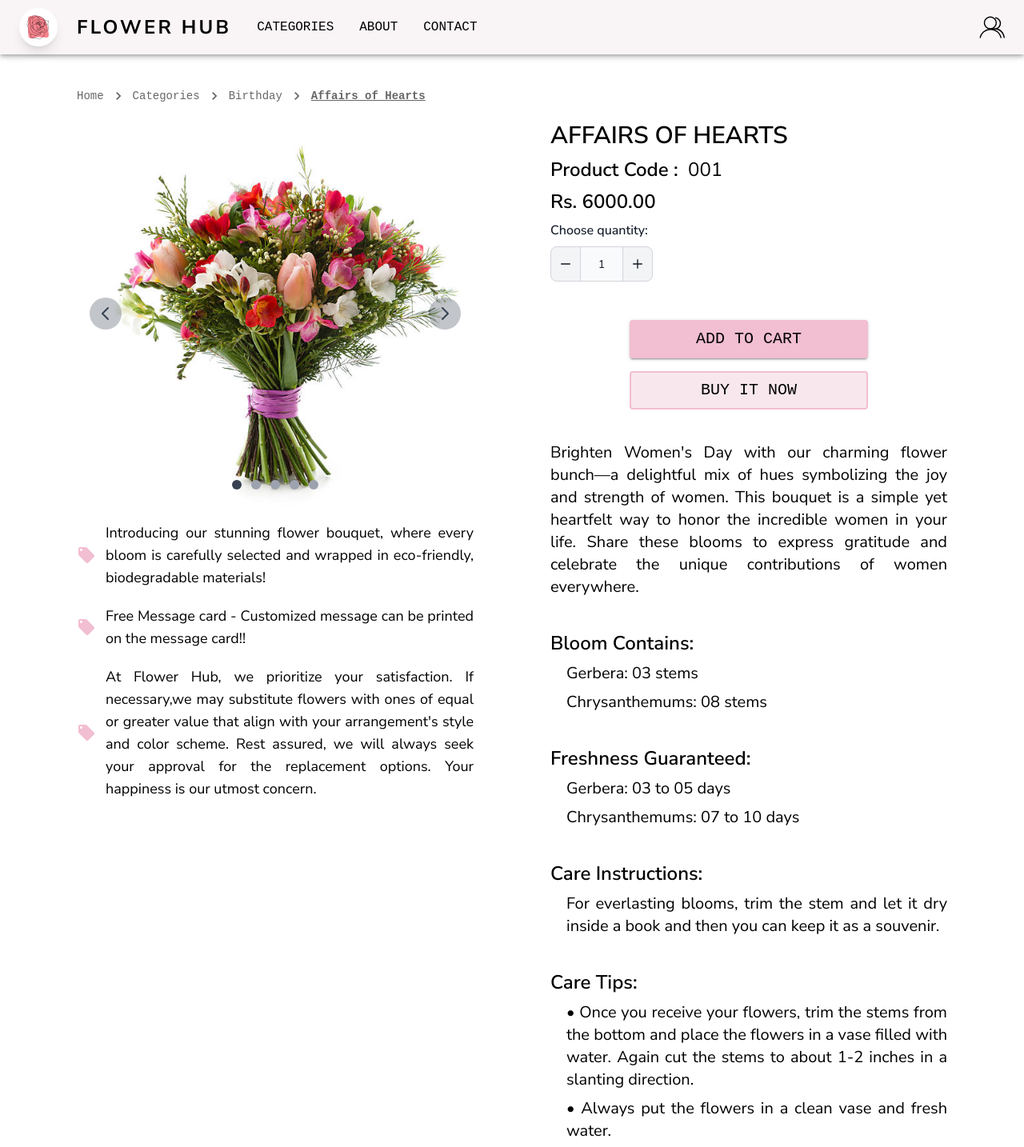
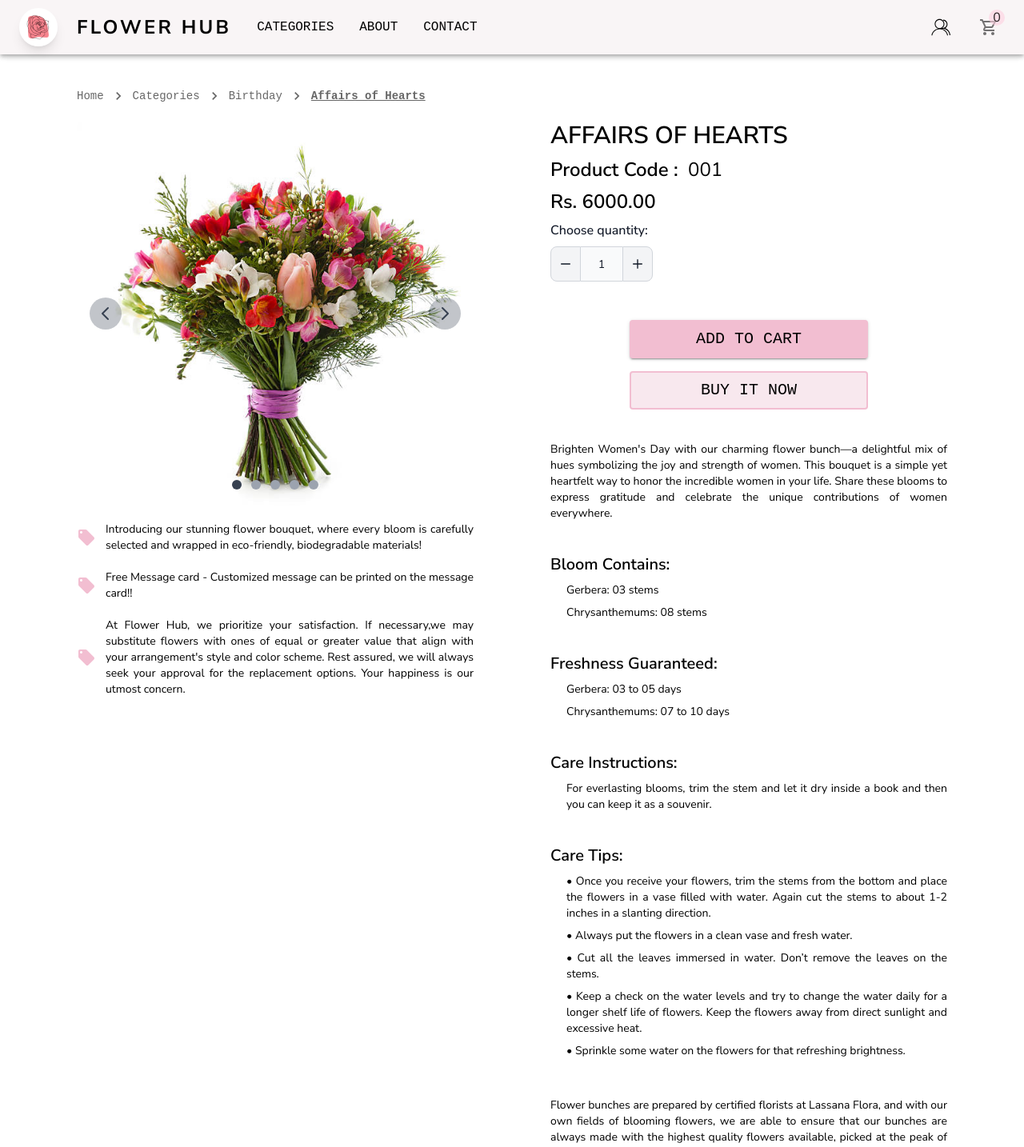
Before and after one commit to DaNoDya99/Flora, a React (Vite) app: page /product/1/001 in a window 1280 px wide. Shown: the top 1434 px of the page at 80% size. Built offline with nearby package versions, Linux system fonts and the light colour scheme.

Commit message:
Product cart completed.

```diff
--- a/src/App.jsx
+++ b/src/App.jsx
@@ -12,6 +12,7 @@ import Home from "./pages/customer/home.jsx";
 import Product from "./pages/customer/product.jsx";
 import Products from "./pages/customer/products.jsx";
 import ResetPassword from "./pages/auth/reset-password.jsx";
+import CartDetails from "./pages/customer/cart-details.jsx";
 
 const router = createBrowserRouter(createRoutesFromElements(
     <Route>
@@ -31,6 +32,7 @@ const router = createBrowserRouter(createRoutesFromElements(
                     id: params.id
                 }
             }}/>
+            <Route path={'cart-details'} element={<CartDetails/>}/>
         </Route>
     </Route>
 ));
--- a/src/components/navbar.jsx
+++ b/src/components/navbar.jsx
@@ -17,6 +17,11 @@ import { Link } from "react-router-dom";
 import Drawer from "@mui/material/Drawer";
 import { styled } from "@mui/material/styles";
 import PropTypes from "prop-types";
+import ShoppingCartOutlinedIcon from '@mui/icons-material/ShoppingCartOutlined';
+import Modal from '@mui/material/Modal';
+import CloseIcon from '@mui/icons-material/Close';
+import Divider from '@mui/material/Divider';
+import ProductionQuantityLimitsOutlinedIcon from '@mui/icons-material/ProductionQuantityLimitsOutlined';
 
 const pages = ["Categories", "About", "Contact"];
 
@@ -24,24 +29,38 @@ const DrawerStyled = styled(Drawer)(() => ({
     height: 90,
     width: '10em'
 }))
+
+const style = {
+    position: 'fixed',
+    top: '16em',
+    left: '75%',
+    transform: 'translate(-50%, -50%)',
+    width: 600,
+    bgcolor: 'background.paper',
+    boxShadow: 24,
+    p: 4,
+};
+
 function ResponsiveAppBar(props) {
     const loggedIn = useSelector(state => state.customer.data.loggedIn);
     const settings = loggedIn ? [{ 'name': 'Profile', 'link': '/auth/login' },
     { 'name': 'Logout', 'link': '/auth/logout' }] : [{ 'name': 'Login', 'link': '/auth/login' },
     { 'name': 'Register', 'link': '/auth/register' }];
 
-    let profile_image = <img src={AccountIcon} className={"w-8 h-8"} alt="Account" />
+    let profile_image = <img src={AccountIcon} className={"w-6 h-6"} alt="Account" />
     const sticky = props.sticky;
 
     const [open, setOpen] = React.useState(false);
+    const [openModal, setOpenModal] = React.useState(false);
+
+    console.log(openModal);
 
     const toggleDrawer = (newOpen) => () => {
         setOpen(newOpen);
     };
 
-
     if (loggedIn) {
-        profile_image = <img src={AccountIcon} className={"w-8 h-8"} alt="Account" />
+        profile_image = <img src={AccountIcon} className={"w-6 h-6"} alt="Account" />
     }
 
     const [anchorElNav, setAnchorElNav] = React.useState(null);
@@ -159,7 +178,7 @@ function ResponsiveAppBar(props) {
 
                     <Box sx={{ flexGrow: 0 }}>
                         <Tooltip title="Open settings">
-                            <IconButton onClick={handleOpenUserMenu} sx={{ p: 0 }}>
+                            <IconButton onClick={handleOpenUserMenu}>
                                 {profile_image}
                             </IconButton>
                         </Tooltip>
@@ -188,6 +207,49 @@ function ResponsiveAppBar(props) {
                             ))}
                         </Menu>
                     </Box>
+                    <div className={'ms-5'}>
+                        <div>
+                            <IconButton>
+                                <ShoppingCartOutlinedIcon onClick={() => setOpenModal(true)} />
+                            </IconButton>
+                            <div className='rounded-full bg-secondary2/60 absolute top-3 right-0 h-5 w-5 flex justify-center items-center'>0</div>
+                        </div>
+
+                        <div>
+                            <Modal
+                                open={openModal}
+                                aria-labelledby="modal-modal-title"
+                                aria-describedby="modal-modal-description"
+                            >
+                                <Box sx={style}>
+                                    <div className={'flex justify-between items-center'}>
+                                        <Typography id="modal-modal-title" variant="h6" component="h3">
+                                            Your Bag
+                                        </Typography>
+                                        <div className='flex text-gray-500 items-center gap-2'>
+                                            <div>{0} item(s)</div>
+                                            <CloseIcon onClick={() => setOpenModal(false)} className={'text-red-600'} />
+                                        </div>
+                                    </div>
+                                    <Divider variant="middle" className='!my-2' />
+                                    <div className='w-full flex flex-col items-center py-8'>
+                                        <ProductionQuantityLimitsOutlinedIcon className={'!text-6xl text-gray-400'} />
+                                        <p className={'text-gray-400'}>No items in the cart</p>
+                                    </div>
+                                    <div className={'flex justify-between'}>
+                                        <Typography className={'!font-semibold !text-gray-600'}>SUB TOTAL</Typography>
+                                        <Typography className={'!font-semibold !text-gray-600'}>Rs. 00.00</Typography>
+                                    </div>
+                                    <div className={'text-[.7em]'}>Taxes and shipping calculated at the checkout</div>
+                                    <div className={'flex justify-center mt-5'}>
+                                        <Button variant="contained" color="secondary3" className={'w-[60%] !h-9'}>
+                                            <Typography className={'!text-sm font-semibold'}>Continue Shopping</Typography>
+                                        </Button>
+                                    </div>
+                                </Box>
+                            </Modal>
+                        </div>
+                    </div>
                 </Toolbar>
             </Container>
             <DrawerStyled anchor={'left'} open={open} onClose={toggleDrawer(false)} hideBackdrop={false}>
@@ -242,4 +304,5 @@ function ResponsiveAppBar(props) {
 ResponsiveAppBar.propTypes = {
     sticky: PropTypes.bool.isRequired,
 }
+
 export default ResponsiveAppBar;
--- a/src/pages/customer/product.jsx
+++ b/src/pages/customer/product.jsx
@@ -24,7 +24,7 @@ function Product() {
             <div className={'flex w-full'}>
                 <div className={'w-[50%] mr-12'}>
                     <ImgCarousel/>
-                    <div className={'mt-10 max-2xl:mt-5 space-y-10 max-2xl:space-y-5 text-xl max-2xl:text-lg'}>
+                    <div className={'mt-10 max-2xl:mt-5 space-y-10 max-2xl:space-y-5 text-xl max-2xl:text-sm'}>
                         <div className={'flex items-center'}>
                             <LocalOfferIcon className={'text-secondary3 mr-3'}/>
                             <p className="text-justify">Introducing our stunning flower bouquet, where every bloom is
@@ -66,50 +66,36 @@ function Product() {
                     </div>
                     <div className={'space-y-10'}>
                         {/* eslint-disable-next-line react/no-unescaped-entities */}
-                        <p className={'text-justify text-xl'}>Brighten Women's Day with our charming flower bunch—a delightful mix of hues symbolizing the
+                        <p className={'text-justify text-xl max-2xl:text-sm'}>Brighten Women's Day with our charming flower bunch—a delightful mix of hues symbolizing the
                             joy and strength of women. This bouquet is a simple yet heartfelt way to honor the incredible women in your life. Share
                             these blooms to express gratitude and celebrate the unique contributions of women everywhere.</p>
 
                         <div className={'space-y-2'}>
-                            <h1 className={'text-2xl font-semibold'}>Bloom Contains:</h1>
-                            <p className={'text-justify text-xl ms-5'}>Gerbera: 03 stems</p>
-                            <p className={'text-justify text-xl ms-5'}>Chrysanthemums: 08 stems</p>
+                            <h1 className={'text-2xl font-semibold max-2xl:text-xl'}>Bloom Contains:</h1>
+                            <p className={'text-justify text-xl ms-5 max-2xl:text-sm'}>Gerbera: 03 stems</p>
+                            <p className={'text-justify text-xl ms-5 max-2xl:text-sm'}>Chrysanthemums: 08 stems</p>
                         </div>
 
                         <div className={'space-y-2'}>
-                            <h1 className={'text-2xl font-semibold'}>Freshness Guaranteed:</h1>
-                            <p className={'text-justify text-xl ms-5'}>Gerbera: 03 to 05 days</p>
-                            <p className={'text-justify text-xl ms-5'}>Chrysanthemums: 07 to 10 days</p>
+                            <h1 className={'text-2xl font-semibold max-2xl:text-xl'}>Freshness Guaranteed:</h1>
+                            <p className={'text-justify text-xl ms-5 max-2xl:text-sm'}>Gerbera: 03 to 05 days</p>
+                            <p className={'text-justify text-xl ms-5 max-2xl:text-sm'}>Chrysanthemums: 07 to 10 days</p>
                         </div>
 
                         <div className={'space-y-2'}>
-                            <h1 className={'text-2xl font-semibold'}>Care Instructions:</h1>
-                            <p className={'text-justify text-xl ms-5'}>For everlasting blooms, trim the stem and let it dry inside a book and then you can keep it as a souvenir.</p>
+                            <h1 className={'text-2xl font-semibold max-2xl:text-xl'}>Care Instructions:</h1>
+                            <p className={'text-justify text-xl ms-5 max-2xl:text-sm'}>For everlasting blooms, trim the stem and let it dry inside a book and then you can keep it as a souvenir.</p>
                         </div>
 
-                        {/*Care Tips:*/}
+                        <div className={'space-y-2'}>
+                            <h1 className={'text-2xl font-semibold max-2xl:text-xl'}>Care Tips:</h1>
+                            <p className={'text-justify text-xl ms-5 max-2xl:text-sm'}>• Once you receive your flowers, trim the stems from the bottom and place the flowers in a vase filled with water. Again cut the stems to about 1-2 inches in a slanting direction.</p>
+                            <p className={'text-justify text-xl ms-5 max-2xl:text-sm'}>• Always put the flowers in a clean vase and fresh water.</p>
+                            <p className={'text-justify text-xl ms-5 max-2xl:text-sm'}>• Cut all the leaves immersed in water. Don’t remove the leaves on the stems.</p>
+                            <p className={'text-justify text-xl ms-5 max-2xl:text-sm'}>• Keep a check on the water levels and try to change the water daily for a longer shelf life of flowers. Keep the flowers away from direct sunlight and excessive heat.</p>
+                            <p className={'text-justify text-xl ms-5 max-2xl:text-sm'}>• Sprinkle some water on the flowers for that refreshing brightness.</p>
 
-                        {/*• Once you receive your flowers, trim the stems from the bottom and place the flowers in a vase filled with water. Again cut the stems to about 1-2 inches in a slanting direction.*/}
-
-                        {/*• Always put the flowers in a clean vase and fresh water.*/}
-
-                        {/*• Cut all the leaves immersed in water. Don’t remove the leaves on the stems.*/}
-
-                        {/*• Keep a check on the water levels and try to change the water daily for a longer shelf life of flowers. Keep the flowers away from direct sunlight and excessive heat.*/}
-
-                        {/*• Sprinkle some water on the flowers for that refreshing brightness.*/}
-
-                        {/*Flower bunches are prepared by certified florists at Lassana Flora, and with our own fields of blooming flowers, we are able to ensure that our bunches are always made with the highest quality flowers available, picked at the peak of their beauty and freshness, and handled with care and safely transported in refrigerated vehicles.*/}
-
-                        <div className={'space-y-2'}>
-                            <h1 className={'text-2xl font-semibold'}>Care Tips:</h1>
-                            <p className={'text-justify text-xl ms-5'}>• Once you receive your flowers, trim the stems from the bottom and place the flowers in a vase filled with water. Again cut the stems to about 1-2 inches in a slanting direction.</p>
-                            <p className={'text-justify text-xl ms-5'}>• Always put the flowers in a clean vase and fresh water.</p>
-                            <p className={'text-justify text-xl ms-5'}>• Cut all the leaves immersed in water. Don’t remove the leaves on the stems.</p>
-                            <p className={'text-justify text-xl ms-5'}>• Keep a check on the water levels and try to change the water daily for a longer shelf life of flowers. Keep the flowers away from direct sunlight and excessive heat.</p>
-                            <p className={'text-justify text-xl ms-5'}>• Sprinkle some water on the flowers for that refreshing brightness.</p>
-
-                            <div className={'pt-10 text-justify text-xl'}>
+                            <div className={'pt-10 text-justify text-xl max-2xl:text-sm'}>
                                 Flower bunches are prepared by certified florists at Lassana Flora, and with our own fields of blooming flowers,
                                 we are able to ensure that our bunches are always made with the highest quality flowers available, picked at the
                                 peak of their beauty and freshness, and handled with care and safely transported in refrigerated vehicles.
```
Also changed, not shown: src/pages/customer/cart-details.jsx (added, +9 -0 lines).
